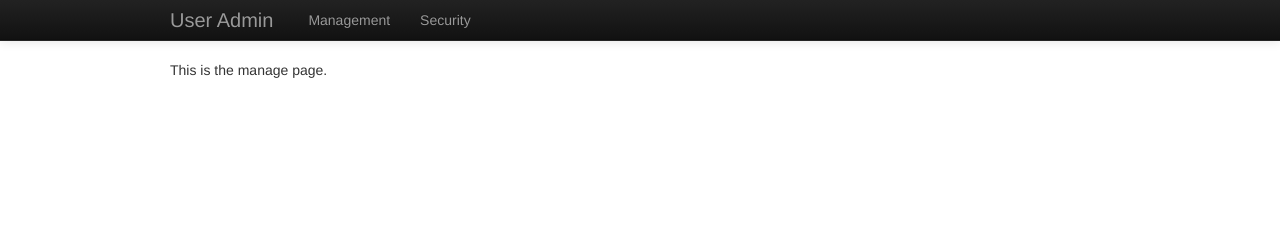
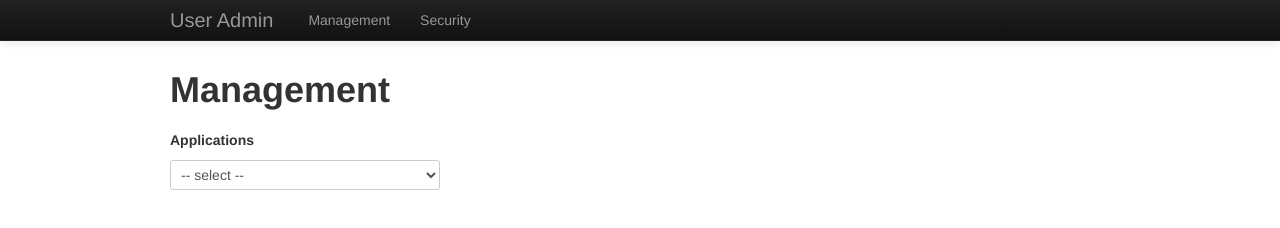
Before and after one commit to jsbalrog/proxy-admin-demo, a website: page public/index.html at #/manage in a window 1280 px wide. Drawn offline with Linux system fonts and the light colour scheme.

Commit message:
Added controller and in-memory client-side provider

```diff
--- a/public/index.html
+++ b/public/index.html
@@ -29,5 +29,7 @@
 <script src="js/lib/angular/angular.js"></script>
 <script src="js/lib/underscore/underscore-1.4.2-min.js"></script>
 <script src="js/main.js"></script>
+<script src="js/controllers.js"></script>
+<script src="js/providers.js"></script>
 </body>
 </html>
--- a/public/partials/manage.html
+++ b/public/partials/manage.html
@@ -1 +1,16 @@
-This is the manage page.
+<h1>Management</h1>
+<div class="css-form">
+
+    <div class="drop-down-section" name="drop-downs">
+        <div class="drop-down-list" name="app-list">
+            <h5>Applications</h5>
+            <select name="app-select"
+                    ng-controller="AppListCtrl"
+                    ng-model="data.selectedApp"
+                    ng-options="i.APP_NM for i in data.apps">
+                <option value="">-- select --</option>
+            </select>
+        </div>
+    </div>
+
+</div>
```
